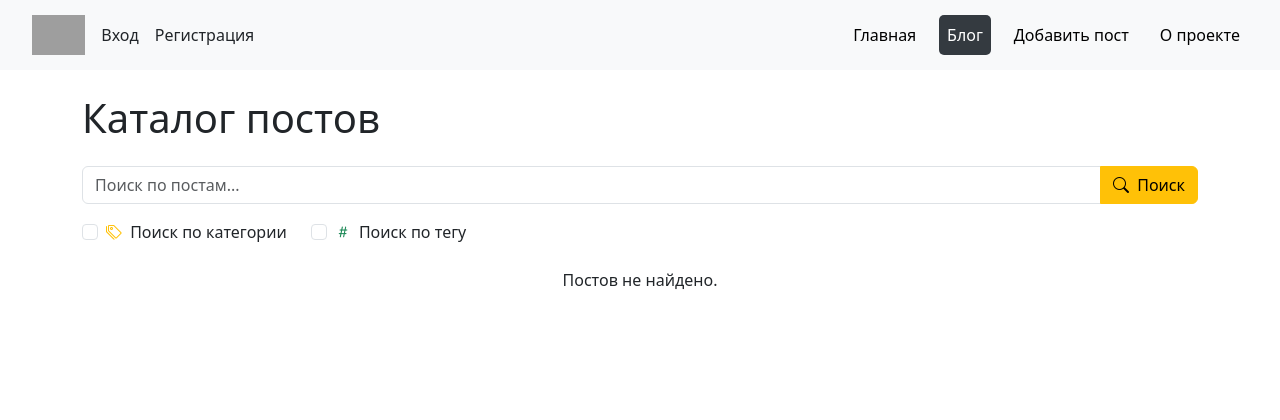
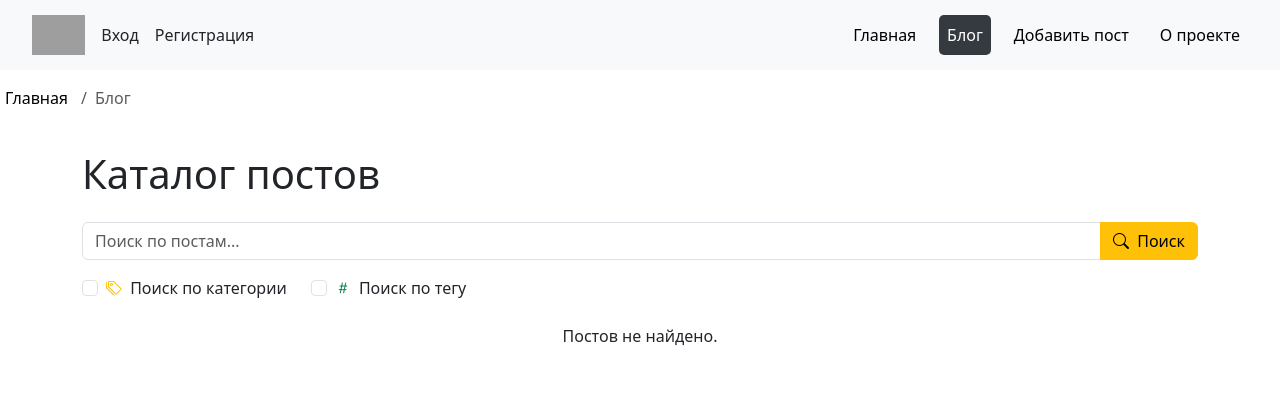
Before and after one commit to Bloedrenn/my_project-online, a Django app: page /blog/ in a window 1280 px wide. Shown: the top 420 px of the page. Run offline with Django 5.2, Linux system fonts and the light colour scheme; data that the repository does not hold is empty; parts of the project's set-up code (start-up, migrations or seed data) failed here and were passed over; some libraries are stand-ins or nearby versions; grey boxes are pictures that could not be loaded.

Commit message:
Внедрение хлебных крошек

```diff
--- a/main/templates/main/about.html
+++ b/main/templates/main/about.html
@@ -2,6 +2,10 @@
 {% load cache %}
 
 {% block title %}О проекте{% endblock %}
+
+{% block breadcrumbs %}
+    {% include 'breadcrumbs.html' %}
+{% endblock %}
 
 {% comment %} {% block header %}
     {{ block.super }}
--- a/main/templates/main/blog.html
+++ b/main/templates/main/blog.html
@@ -3,6 +3,10 @@
 {% comment %} {% load cache %} {% endcomment %}
 
 {% block title %}Каталог постов{% endblock %}
+
+{% block breadcrumbs %}
+    {% include 'breadcrumbs.html' %}
+{% endblock %}
 
 {% block content %}
 <div class="container mt-4">
--- a/main/templates/main/post_detail.html
+++ b/main/templates/main/post_detail.html
@@ -3,6 +3,10 @@
 {% load cache %}
 
 {% block title %}{{ post.title }}{% endblock %}
+
+{% block breadcrumbs %}
+    {% include 'breadcrumbs.html' %}
+{% endblock %}
 
 {% block content %}
 <div class="container my-5">
--- a/main/views.py
+++ b/main/views.py
@@ -2,6 +2,7 @@ from django.shortcuts import render, redirect, HttpResponse, get_object_or_404
 from .dataset import dataset
 from .models import Post, Category, Tag
 
+from django.urls import reverse
 from django.http import JsonResponse
 # from django.views.decorators.csrf import csrf_exempt
 import json
@@ -61,13 +62,17 @@ def blog(request):
     except EmptyPage:
         paginated_posts = paginator.page(paginator.num_pages)  # Если страница вне диапазона, показываем последнюю
 
-    context = {
+    breadcrumbs = [
+        {'name': 'Главная', 'url': reverse('main')},
+        {'name': 'Блог'},
+    ]
+
+    return render(request, 'main/blog.html', {
+        'breadcrumbs': breadcrumbs,
         'paginated_posts': paginated_posts,
         'menu': menu,
         'page_alias': 'blog'
-    }
-
-    return render(request, template_name='main/blog.html', context=context)
+    })
 
 
 def main(request):
@@ -78,17 +83,27 @@ def main(request):
 
     return render(request, template_name='main/index.html', context=context)
 
+
 def about(request):
-    context = {
+    breadcrumbs = [
+        {'name': 'Главная', 'url': reverse('main')},
+        {'name': 'О проекте'},
+    ]
+    return render(request, 'main/about.html', {
+        'breadcrumbs': breadcrumbs,
         'menu': menu,
         'page_alias': 'about'
-    }
-
-    return render(request, template_name='main/about.html', context=context)
+    })
 
 
 def post_by_slug(request, post_slug):
     post = get_object_or_404(Post, slug=post_slug)
+
+    breadcrumbs = [
+        {'name': 'Главная', 'url': reverse('main')},
+        {'name': 'Блог', 'url': reverse('blog')},
+        {'name': post.title}
+    ]
 
     # Проверяем, есть ли ключ 'post_{post.id}_viewed' в словаре session в текущей сессии, если нет то добавляем
     # И увеличиваем views на 1
@@ -125,6 +140,7 @@ def post_by_slug(request, post_slug):
         paginated_comments = paginator.page(paginator.num_pages)
 
     context = {
+        'breadcrumbs': breadcrumbs,
         'post': post,
         'menu': menu,
         'page_alias': 'blog',
--- a/static/css/main.css
+++ b/static/css/main.css
@@ -133,3 +133,16 @@ pre, code {
   word-wrap: break-word;       /* Позволяет переносить длинные слова */
   overflow-wrap: break-word;   /* Дополнительная поддержка переноса слов */
 }
+
+/* Стили для ссылок в хлебных крошках */
+.breadcrumb .breadcrumb-item a {
+  color: #000000; /* Черный цвет текста */
+  text-decoration: none;
+  transition: color 0.3s, background-color 0.3s;
+  padding: 5px;
+  border-radius: 5px;
+}
+
+.breadcrumb .breadcrumb-item a:hover {
+  background-color: rgba(255, 193, 7, 0.865); /* Полупрозрачный желтый фон */
+}
--- a/templates/base.html
+++ b/templates/base.html
@@ -24,6 +24,10 @@
       {% endblock %}
     </header>
 
+    {% block breadcrumbs %}
+    <!-- Хлебные крошки будут вставляться здесь -->
+    {% endblock %}
+
     <main>
       {% block content %}{% endblock %}
     </main>
@@ -45,7 +49,7 @@
 
     <footer class="bg-dark text-light py-3">
       <div class="container text-center">
-        <p>&copy; 2024 Академия "Top"</p>
+        <p>© 2024 Академия "Top"</p>
         <p>Группа Python320</p>
       </div>
     </footer>
--- /dev/null
+++ b/templates/breadcrumbs.html
@@ -0,0 +1,11 @@
+<nav aria-label="breadcrumb" class="mt-3">
+    <ol class="breadcrumb">
+      {% for breadcrumb in breadcrumbs %}
+        {% if forloop.last %}
+          <li class="breadcrumb-item active" aria-current="page">{{ breadcrumb.name }}</li>
+        {% else %}
+          <li class="breadcrumb-item"><a href="{{ breadcrumb.url }}">{{ breadcrumb.name }}</a></li>
+        {% endif %}
+      {% endfor %}
+    </ol>
+</nav>
```
